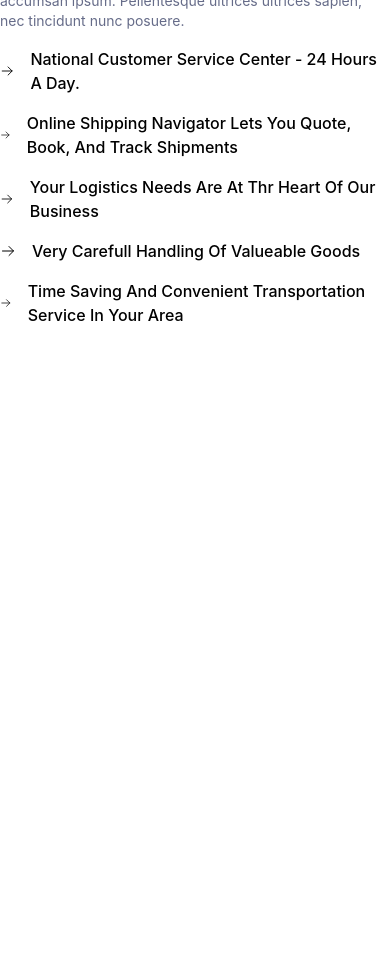
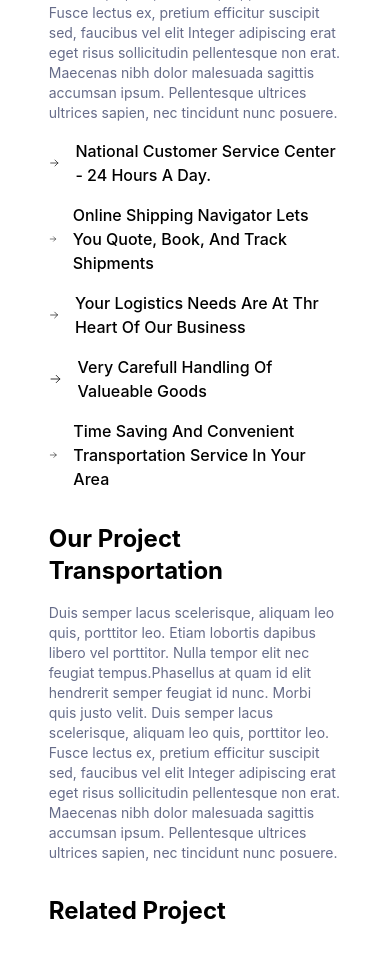
Before and after one commit to smartcollins/logistics, a React (Create React App) app: page /project-info in a window 390 px wide. Shown: the part 1320-2279 px from the top of the page. Before the commit the page ends 1679 px from the top, so only its background shows below. Built offline with nearby package versions, Linux system fonts and the light colour scheme.

Commit message:
modified ProjetInfo

```diff
--- a/src/pages/ProjectInfo.jsx
+++ b/src/pages/ProjectInfo.jsx
@@ -2,11 +2,38 @@ import React from 'react';
 import Banner from '../component/Banner';
 import banner from '../images/br-project2.png'
 import img from '../images/1.png'
+import img2 from '../images/2.png'
+import img3 from '../images/3.png'
+import img4 from '../images/4.png'
+import img5 from '../images/5.png'
+import img6 from '../images/6.png'
+
 import color from '../data/color';
-import { ArrowRight } from 'phosphor-react';
+import { ArrowRight, ArrowSquareOut } from 'phosphor-react';
 
 
 const ProjectInfo = ()=>{
+    const gridAry = [{
+        img: img
+    }, {
+        img: img2
+    }, {
+        img: img3
+    }, {
+        img: img4
+    }, {
+        img: img5
+    }, {
+        img: img6
+    }]
+
+    const grid = gridAry.slice(0,3).map((item, idx) => <div key={idx} className=" relative w-fit group">
+        <div className="absolute top-1/2 left-1/2 -translate-x-1/2 -translate-y-1/2 h-[85%] w-[85%] hidden bg-[#1c1f35]/80 group-hover:flex items-center justify-center">
+            <ArrowSquareOut size={50} color="#fdaf3b" />
+        </div>
+        <img src={item.img} alt="news" />
+    </div>)
+
     const listAry = [{
         txt: 'customer',
         txt2: 'david warner'
@@ -57,11 +84,23 @@ const list2 = list2Ary.map((item,idx)=><div key={idx} className='flex items-cent
                     </div>
                 </div>
             </div>
-            <div className='my-8 space-y-4'>
-                <p className=' text-2xl font-bold capitalize'>wharehouse transportation</p>
-                <p className=' text-sm text-[#666c89]'>Duis semper lacus scelerisque, aliquam leo quis, porttitor leo. Etiam lobortis dapibus libero vel porttitor. Nulla tempor elit nec feugiat tempus.Phasellus at quam id elit hendrerit semper feugiat id nunc. Morbi quis justo velit. Duis semper lacus scelerisque, aliquam leo quis, porttitor leo. Fusce lectus ex, pretium efficitur suscipit sed, faucibus vel elit Integer adipiscing erat eget risus sollicitudin pellentesque non erat. Maecenas nibh dolor malesuada sagittis accumsan ipsum. Pellentesque ultrices ultrices sapien, nec tincidunt nunc posuere.</p>
-                <div className=' space-y-4'>
-                    {list2}
+            <div className='w-3/4 mx-auto'>
+                <div className='my-8 space-y-4'>
+                    <p className=' text-2xl font-bold capitalize'>wharehouse transportation</p>
+                    <p className=' text-sm text-[#666c89]'>Duis semper lacus scelerisque, aliquam leo quis, porttitor leo. Etiam lobortis dapibus libero vel porttitor. Nulla tempor elit nec feugiat tempus.Phasellus at quam id elit hendrerit semper feugiat id nunc. Morbi quis justo velit. Duis semper lacus scelerisque, aliquam leo quis, porttitor leo. Fusce lectus ex, pretium efficitur suscipit sed, faucibus vel elit Integer adipiscing erat eget risus sollicitudin pellentesque non erat. Maecenas nibh dolor malesuada sagittis accumsan ipsum. Pellentesque ultrices ultrices sapien, nec tincidunt nunc posuere.</p>
+                    <div className=' space-y-4'>
+                        {list2}
+                    </div>
+                </div>
+                <div className='my-8 space-y-4'>
+                    <p className=' text-2xl font-bold capitalize'>our project transportation</p>
+                    <p className=' text-sm text-[#666c89]'>Duis semper lacus scelerisque, aliquam leo quis, porttitor leo. Etiam lobortis dapibus libero vel porttitor. Nulla tempor elit nec feugiat tempus.Phasellus at quam id elit hendrerit semper feugiat id nunc. Morbi quis justo velit. Duis semper lacus scelerisque, aliquam leo quis, porttitor leo. Fusce lectus ex, pretium efficitur suscipit sed, faucibus vel elit Integer adipiscing erat eget risus sollicitudin pellentesque non erat. Maecenas nibh dolor malesuada sagittis accumsan ipsum. Pellentesque ultrices ultrices sapien, nec tincidunt nunc posuere.</p>
+                </div>
+                <div className='my-8 space-y-4'>
+                    <p className=' text-2xl font-bold capitalize'>related project</p>
+                    <div className='hidden lg:grid grid-cols-3 gap-4 my-8'>
+                        {grid}
+                    </div>
                 </div>
             </div>
         </div>
```
